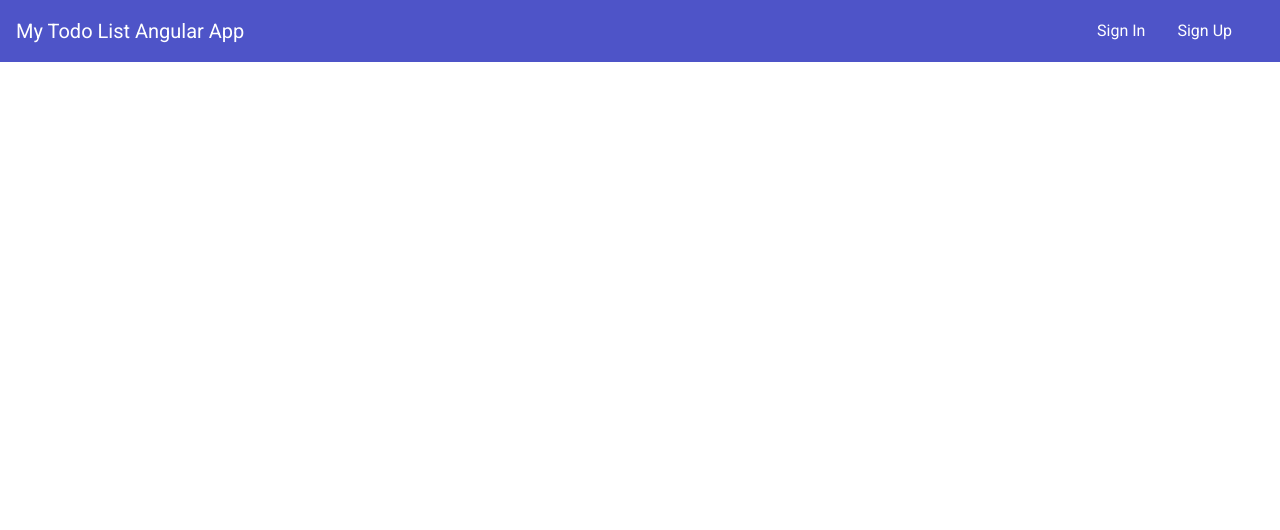
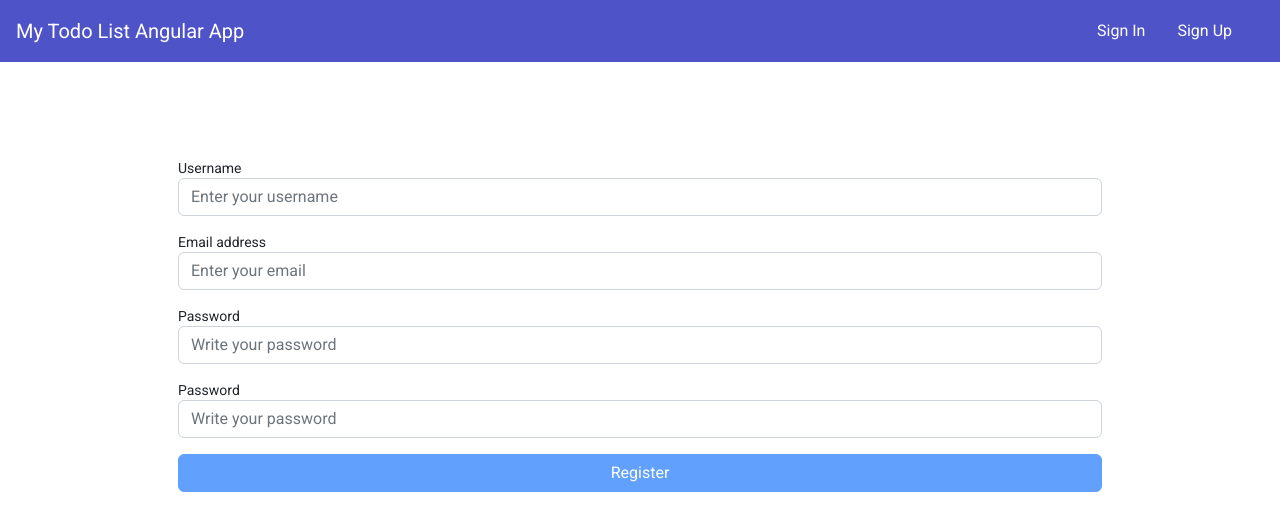
Before and after one commit to DiegoAvmor/todo-list-web-app, an Angular app: page /register in a window 1280 px wide. Before the commit this address led to /. Shown: the top 530 px of the page. Built offline with nearby package versions, Linux system fonts and the light colour scheme.

Commit message:
Added Sign up form validators

```diff
--- a/src/app/app-routing.module.ts
+++ b/src/app/app-routing.module.ts
@@ -1,9 +1,11 @@
 import { NgModule } from '@angular/core';
 import { RouterModule, Routes } from '@angular/router';
 import { HomeViewComponent } from './views/home-view/home-view.component';
+import { SignupViewComponent } from './views/signup-view/signup-view.component';
 
 const routes: Routes = [
   { path: "home", component: HomeViewComponent },
+  { path: "register", component: SignupViewComponent}
 ];
 
 
--- /dev/null
+++ b/src/app/validators/PassworValidator.ts
@@ -0,0 +1,14 @@
+import { AbstractControl, ValidationErrors, ValidatorFn } from "@angular/forms";
+
+export class PasswordValidator {
+  static repetition(passwordControl: AbstractControl): ValidatorFn {
+    return (
+      passwordRepetitionControl: AbstractControl
+    ): ValidationErrors | null => {
+      if (passwordRepetitionControl.value !== passwordControl.value) {
+        return { notSame: "Password repetition does not match first password" };
+      }
+      return null;
+    };
+  }
+}
--- /dev/null
+++ b/src/app/views/signup-view/signup-view.component.css
@@ -0,0 +1,8 @@
+body{
+  font-family: 'Exo', sans-serif;
+  background: #4e54c8;
+}
+
+.error-validation> span{
+  color: red;
+}
--- /dev/null
+++ b/src/app/views/signup-view/signup-view.component.html
@@ -0,0 +1,36 @@
+<div class="container">
+  <div class="m-5 p-5">
+    <form [formGroup]="signUpForm" class="align-items-center">
+      <div class="form-group pb-3">
+        <label for="username">Username</label>
+        <input formControlName="username" name="username" type="text" class="form-control" placeholder="Enter your username">
+        <div class="error-validation" *ngIf="this.controls['username'].invalid && this.controls['username'].touched">
+          <span *ngIf="this.controls['username'].hasError('required')">You must enter a username</span>
+        </div>
+      </div>
+      <div class="form-group pb-3">
+        <label for="emailInput">Email address</label>
+        <input formControlName="email" name="email" type="email" class="form-control" placeholder="Enter your email">
+        <div class="error-validation" *ngIf="this.controls['email'].invalid && this.controls['email'].touched">
+          <span *ngIf="this.controls['email'].hasError('required')">You must enter an email</span>
+        </div>
+      </div>
+      <div class="form-group pb-3">
+        <label for="password">Password</label>
+        <input formControlName="password" name="password" type="password" class="form-control"  placeholder="Write your password">
+        <div class="error-validation" *ngIf="this.controls['password'].invalid && this.controls['password'].touched">
+          <span *ngIf="this.controls['password'].hasError('required')">Your password must not be empty</span>
+        </div>
+      </div>
+      <div class="form-group pb-3">
+        <label for="passwordInput">Password</label>
+        <input formControlName="passwordRepetition" name="passwordRepetition" type="password" class="form-control" placeholder="Write your password">
+        <div class="error-validation" *ngIf="this.controls['passwordRepetition'].invalid && this.controls['passwordRepetition'].touched">
+          <span *ngIf="this.controls['passwordRepetition'].hasError('required')">This field cant be empty</span>
+          <span *ngIf="this.controls['passwordRepetition'].hasError('notSame')">Please enter the same password</span>
+        </div>
+      </div>
+      <button [disabled]="!this.signUpForm.valid" type="submit" class="btn btn-primary w-100">Register</button>
+    </form>
+  </div>
+</div>
--- /dev/null
+++ b/src/app/views/signup-view/signup-view.component.ts
@@ -0,0 +1,33 @@
+import { Component, OnInit } from '@angular/core';
+import { FormControl, Validators, FormBuilder, FormGroup } from '@angular/forms';
+import { PasswordValidator } from 'src/app/validators/PassworValidator';
+
+@Component({
+  selector: 'app-signup-view',
+  templateUrl: './signup-view.component.html',
+  styleUrls: ['./signup-view.component.css']
+})
+export class SignupViewComponent implements OnInit {
+
+  signUpForm!: FormGroup
+
+  constructor() { }
+
+  ngOnInit(): void {
+    const passwordFormControl = new FormControl("", Validators.required);
+
+    this.signUpForm = new FormBuilder().group({
+      username: new FormControl("", Validators.required),
+      email: new FormControl("", [Validators.required, Validators.email]),
+      password: passwordFormControl,
+      passwordRepetition: new FormControl("", [
+        Validators.required,
+        PasswordValidator.repetition(passwordFormControl),
+      ]),
+    });
+  }
+
+  get controls() {
+    return this.signUpForm.controls;
+  }
+}
```
Also changed, not shown: src/app/app.module.ts (+7 -3 lines), 1 other file (tests, documents, lock files or other folders).
